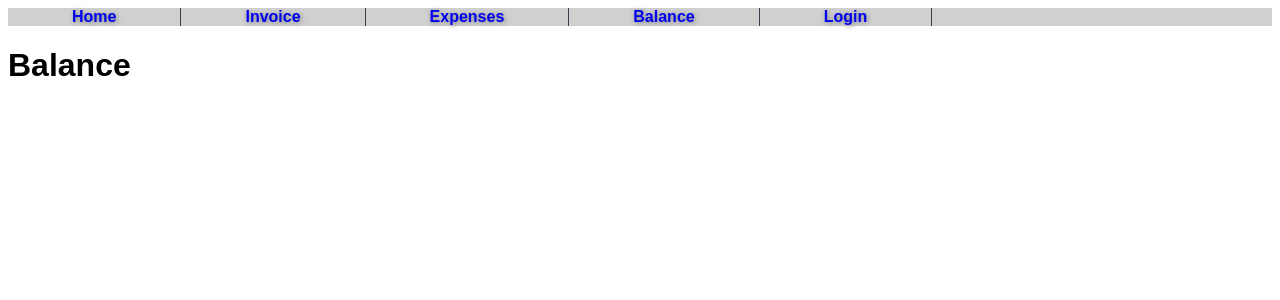
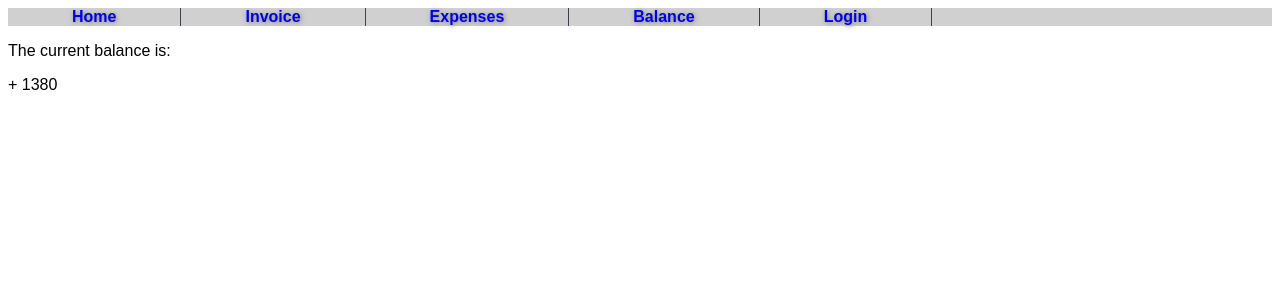
Before and after one commit to Alberto23B/react_router_example, a React (Create React App) app: page /balance in a window 1280 px wide. Shown: the top 300 px of the page. Built offline with nearby package versions, Linux system fonts and the light colour scheme; a web font is replaced by a local one.

Commit message:
add Balance componenet

```diff
--- a/src/App.js
+++ b/src/App.js
@@ -6,6 +6,7 @@ import Bills from "./components/Bills"
 import Home from './components/Home';
 import Paid from "./components/Paid"
 import MainMenu from './components/MainMenu';
+import Balance from './components/Balance';
 
 
 function App() {
@@ -53,7 +54,7 @@ function App() {
         },
         {
           path:"/balance",
-          element: <h1>Balance</h1>
+          element: <Balance />
         },
         {
           path:"*",
--- /dev/null
+++ b/src/components/Balance.js
@@ -0,0 +1,19 @@
+import React from "react";
+import { getInvoices, getExpenses } from "./data"
+
+export default function Balance() {
+    const invoices = getInvoices();
+    const expenses = getExpenses();
+
+    const totalInvoices = invoices.reduce((a, b) => a + b.amount, 0)
+    const totalExpenses = expenses.reduce((a, b) => a + b.amount, 0)
+
+    const balance = totalInvoices - totalExpenses;
+
+    return (
+        <div>
+            <p>The current balance is:</p>
+            <p>{Math.sign(balance) === 1 ? `+ ${balance}` : `${balance}` }</p>
+        </div>
+    )
+}
--- a/src/components/data.js
+++ b/src/components/data.js
@@ -2,31 +2,31 @@ let invoices = [
     {
         name: "London",
         number: 1,
-        amount: "€7.600",
+        amount: 7600,
         due: "12/09/2024"
     },
     {
         name: "Madrid",
         number: 2,
-        amount: "€10.000",
+        amount: 10000,
         due: "16/09/2024"
     },
     {
         name: "Athens",
         number: 3,
-        amount: "€7.000",
+        amount: 7000,
         due: "21/09/2024"
     },
     {
         name: "Paris",
         number: 4,
-        amount: "€7.800",
+        amount: 7800,
         due: "23/10/2024"
     },
     {
         name: "Rome",
         number: 5,
-        amount: "€16.200",
+        amount: 16200,
         due: "30/10/2024"
     }
 ];
@@ -43,31 +43,31 @@ let expenses = [
     {
         name: "Roland",
         number: 1,
-        amount: "€12.000",
+        amount: 12000,
         due: "10/09/2024"
     },
     {
         name: "Korg",
         number: 2,
-        amount: "€7.220",
+        amount: 7220,
         due: "13/09/2024"
     },
     {
         name: "Erica Synth",
         number: 3,
-        amount: "€15.000",
+        amount: 15000,
         due: "15/09/2024"
     },
     {
         name: "Yamaha",
         number: 4,
-        amount: "€1.800",
+        amount: 1800,
         due: "1/10/2024"
     },
     {
         name: "Allen & Heath",
         number: 5,
-        amount: "€11.200",
+        amount: 11200,
         due: "12/10/2024"
     }
 ];
```
